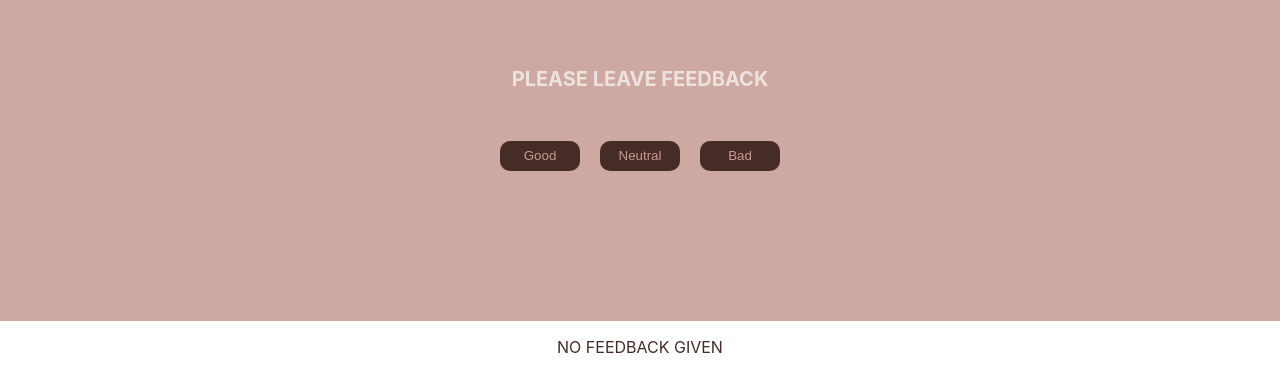
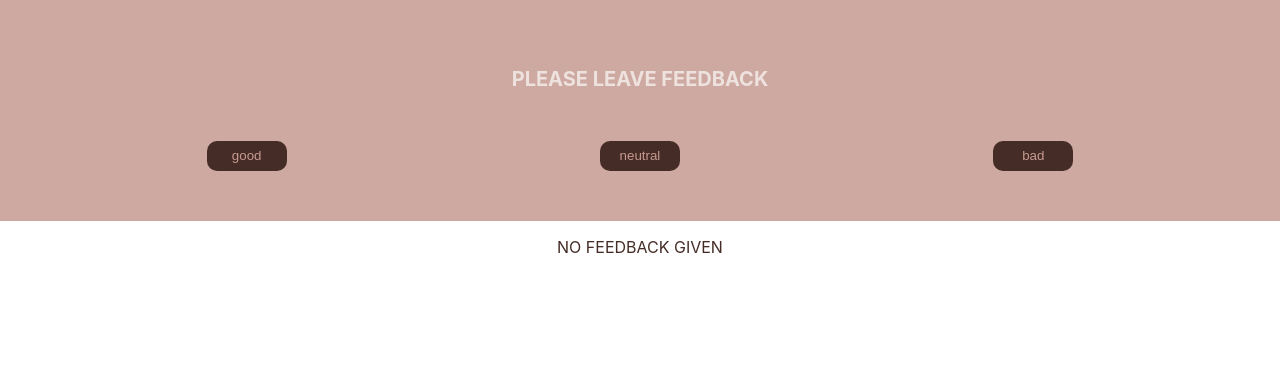
Before and after one commit to Tetiana4/goit-react-hw-02-feedback, a React (Create React App) app: page / in a window 1280 px wide. Shown: the top 392 px of the page. Built offline with nearby package versions, Linux system fonts and the light colour scheme.

Commit message:
Change code

```diff
--- a/src/App.js
+++ b/src/App.js
@@ -13,23 +13,23 @@ class App extends Component {
     bad: 0,
   };
 
-  handleGood = () => {
-    this.setState(prevState => ({
-      good: prevState.good + 1,
-    }));
-  };
+  // handleGood = () => {
+  //   this.setState(prevState => ({
+  //     good: prevState.good + 1,
+  //   }));
+  // };
 
-  handleNeutral = () => {
-    this.setState(prevState => ({
-      neutral: prevState.neutral + 1,
-    }));
-  };
+  // handleNeutral = () => {
+  //   this.setState(prevState => ({
+  //     neutral: prevState.neutral + 1,
+  //   }));
+  // };
 
-  handleBad = () => {
-    this.setState(prevState => ({
-      bad: prevState.bad + 1,
-    }));
-  };
+  // handleBad = () => {
+  //   this.setState(prevState => ({
+  //     bad: prevState.bad + 1,
+  //   }));
+  // };
 
   countTotalFeedback() {
     const totalFeedback = Object.values(this.state);
@@ -40,6 +40,12 @@ class App extends Component {
     return Math.round((this.state.good * 100) / this.countTotalFeedback());
   }
 
+  leaveFeedback = option => {
+    this.setState(prevSate => ({
+      [option]: prevSate[option] + 1,
+    }));
+  };
+
   render() {
     const { good } = this.state;
     const { neutral } = this.state;
@@ -48,9 +54,8 @@ class App extends Component {
     return (
       <>
         <FeedbackOptions
-          onHandleGood={this.handleGood}
-          onHandleNeutral={this.handleNeutral}
-          onHandleBad={this.handleBad}
+          options={this.state}
+          onHandleButton={this.leaveFeedback}
         />
 
         {this.countTotalFeedback(this.state) === 0 ? (
--- a/src/Components/FeedbackOptions/FeedbackOptions.jsx
+++ b/src/Components/FeedbackOptions/FeedbackOptions.jsx
@@ -1,20 +1,25 @@
 import React from 'react';
-import { Container, Title, Button } from './FeedbackOptions.styled';
+import { Component } from 'react';
+import { Container, Title, List, Div, Button } from './FeedbackOptions.styled';
 
-const FeedbackOptions = ({ onHandleGood, onHandleNeutral, onHandleBad }) => (
-  <Container>
-    <Title>Please leave feedback</Title>
-
-    <Button type="button" onClick={onHandleGood}>
-      Good
-    </Button>
-    <Button type="button" onClick={onHandleNeutral}>
-      Neutral
-    </Button>
-    <Button type="button" onClick={onHandleBad}>
-      Bad
-    </Button>
-  </Container>
-);
+class FeedbackOptions extends Component {
+  render() {
+    const { options, onHandleButton } = this.props;
+    return (
+      <Container>
+        <Title>Please leave feedback</Title>
+        <Div>
+          {Object.keys(options).map(option => (
+            <List key={option}>
+              <Button type="button" onClick={() => onHandleButton(option)}>
+                {option}
+              </Button>
+            </List>
+          ))}
+        </Div>
+      </Container>
+    );
+  }
+}
 
 export default FeedbackOptions;
--- a/src/Components/FeedbackOptions/FeedbackOptions.styled.js
+++ b/src/Components/FeedbackOptions/FeedbackOptions.styled.js
@@ -16,7 +16,6 @@ export const Title = styled.h2`
 `;
 
 export const Button = styled.button`
-  margin: 0 10px 100px;
   width: 80px;
   height: 30px;
 
@@ -33,3 +32,14 @@ export const Button = styled.button`
     transform: scale(1.1);
   }
 `;
+
+export const List = styled.li`
+  list-style: none;
+  margin: 0 auto;
+`;
+
+export const Div = styled.div`
+  display: flex;
+  justify-content: space-around;
+  text-align: center;
+`;
```
